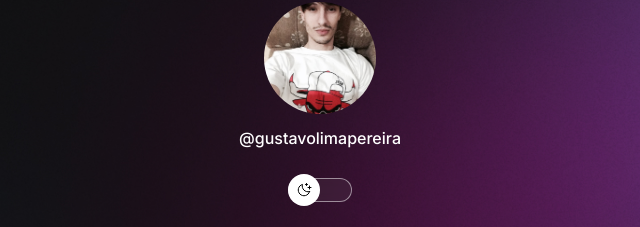
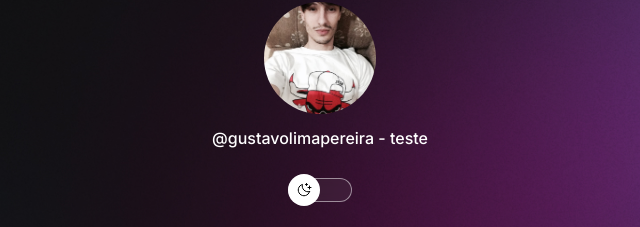
Before and after one commit to Gustavolimapereira/portf-lio-rocketseat-discover, a plain HTML site: page index.html in a window 1280 px wide. Shown: the part 78-305 px from the top of the page, 320-960 px from the left. Drawn offline with nearby package versions, Linux system fonts and the light colour scheme.

Commit message:
novo teste

```diff
--- a/index.html
+++ b/index.html
@@ -19,7 +19,7 @@
     <div id="container">
         <div id="profile">
             <img src="./assets/avatar.png" alt="Foto de Mayk Brito sorrindo, usando óculos e camisa preta, barba e fundo amarelo.">
-            <p>@gustavolimapereira</p>
+            <p>@gustavolimapereira - teste</p>
         </div>
 
         <div id="switch" onclick="toggleMode()">
```
